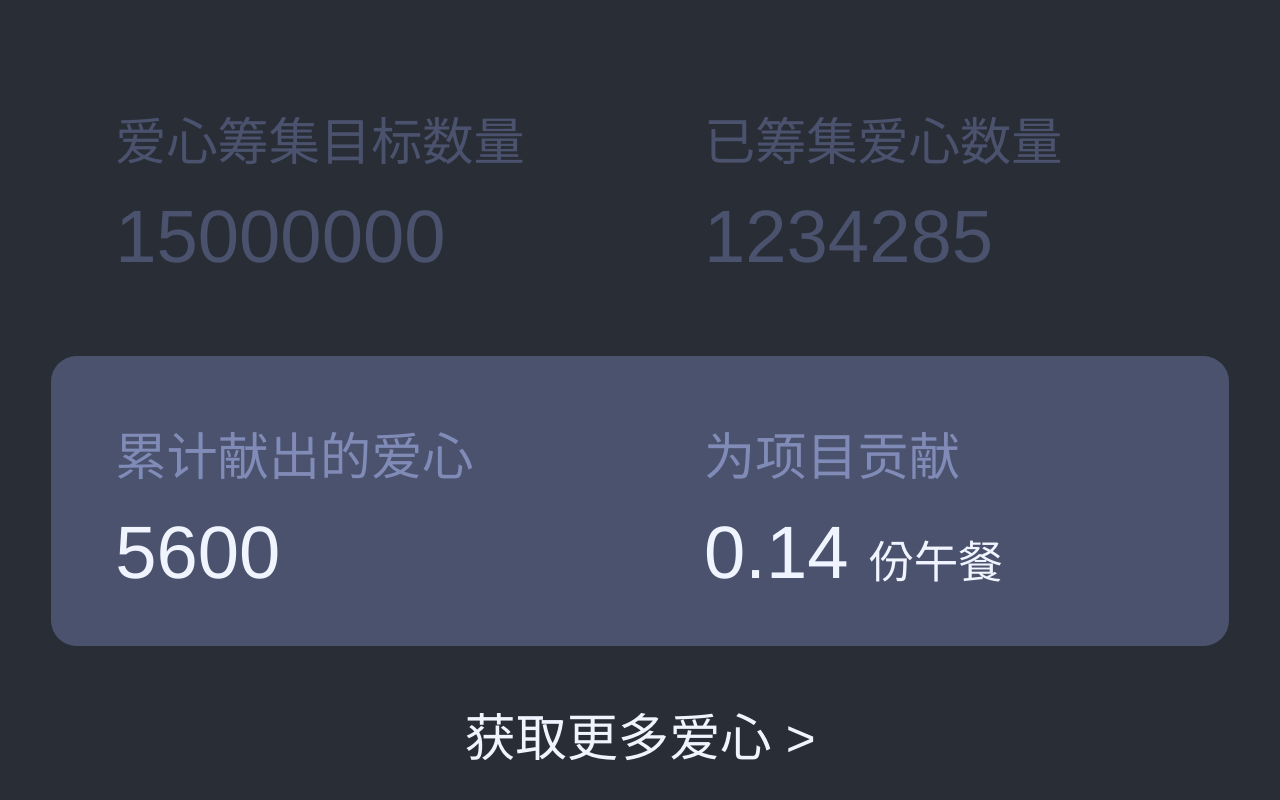
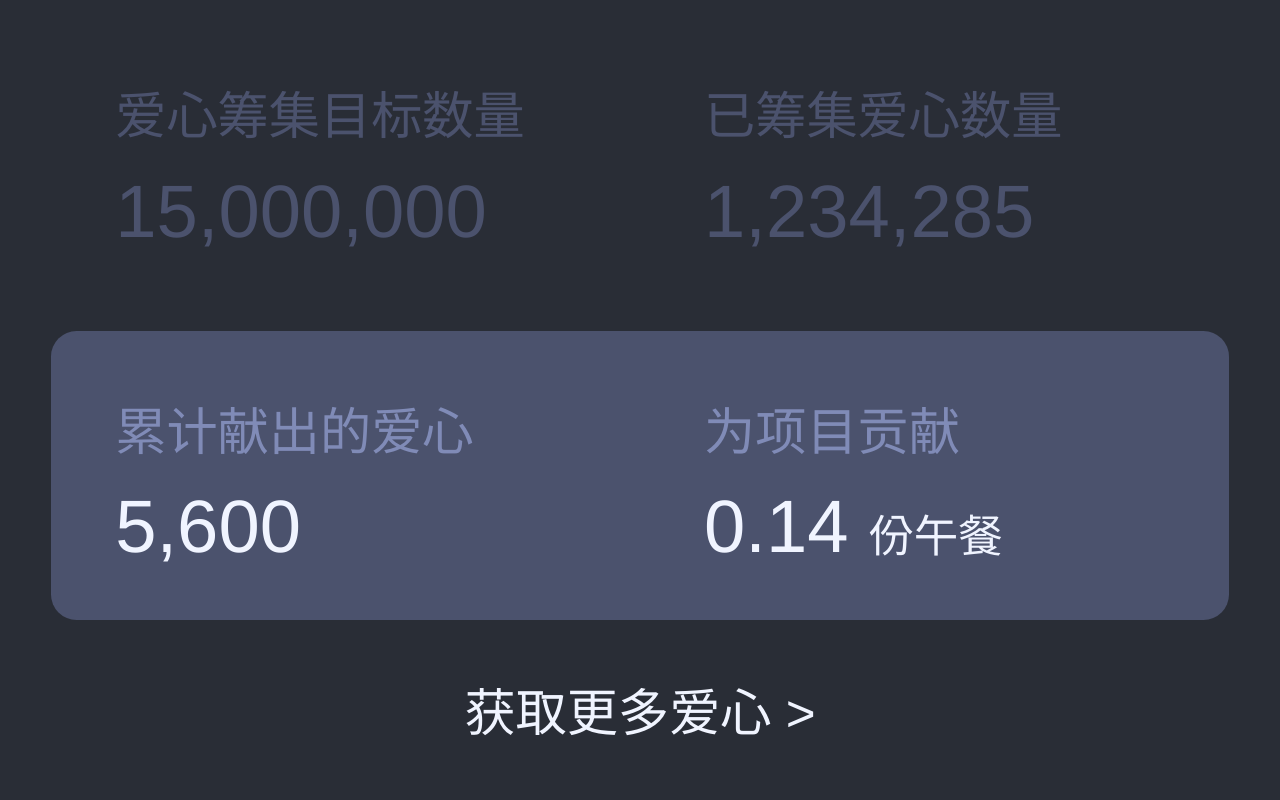
Before and after one commit to CoderMing/tencent-pretest, a Vue app: page / in a window 1280 px wide. Shown: the part 1569-2369 px from the top of the page. Built offline with nearby package versions, Linux system fonts and the light colour scheme.

Commit message:
update: 代码基本完成

```diff
--- a/src/App.vue
+++ b/src/App.vue
@@ -3,9 +3,12 @@
     <Nav />
     <Banner :imgUrl="pageData.bannerImg" />
     <TitleSection :titData="pageData.titleSectionData" />
+    <div class="section-container">
+      <Progress value="50" max="100"/>
       <StaticInfo :infoData="pageData.infoOne" colorMode="dark"/>
       <StaticInfo :infoData="pageData.infoTwo" colorMode="light"/>
       <a class="footer-link">获取更多爱心 ></a>
+    </div>
   </div>
 </template>
 
@@ -14,6 +17,7 @@ import Banner from './components/Banner.vue'
 import Nav from './components/Nav.vue'
 import TitleSection from './components/TitleSection.vue'
 import StaticInfo from './components/StaticInfo.vue'
+import Progress from './components/Progress.vue'
 
 import MookRequest from './mooks/index'
 
@@ -24,6 +28,7 @@ export default {
     Banner,
     Nav,
     TitleSection,
+    Progress,
     StaticInfo
   },
 
@@ -47,18 +52,23 @@ export default {
     margin 0
     padding 0
   body
-    background-color $bg-color
+    background-color #292d36
 
   #app
     font-family 'Avenir', Helvetica, Arial, sans-serif
     -webkit-font-smoothing antialiased
     -moz-osx-font-smoothing grayscale
     overflow-x hidden
+    .section-container
+      background-color $bg-color
+      height 500vh
+      width 94vw
+      margin 0 auto
     .footer-link
       color $base-h1-color
       font-size 4vw
       display block
       text-align center
-    margin 4vw 0
+      padding 4vw 0
 
 </style>
--- a/src/components/Nav.vue
+++ b/src/components/Nav.vue
@@ -12,8 +12,29 @@
 
       }
     },
-    components: {
-
+    mounted() {
+      ((offset, delayTime) => {
+        let el = window.document.querySelector('.nav')
+        let funcFlag = false
+        let testReg = /^(.*?)( offset)+$/;
+        const loopFunc = () => {
+          let offsetY = window.pageYOffset
+          if (offsetY > offset) {
+            if (testReg.test(el.className)) return void 0
+            else el.className += ' offset'
+          }
+          else {
+            if (testReg.test(el.className)) el.className = el.className.replace(testReg, '$1')
+            else return void 0
+          }
+        }
+        window.addEventListener('scroll', e => {
+          if (funcFlag) return false
+          funcFlag = true
+          loopFunc()
+          setTimeout(() => funcFlag = false, delayTime)
+        })
+      })(100, 50)
     }
   }
 </script>
@@ -25,6 +46,9 @@
     position fixed
     line-height 12vw
     z-index 10
+    transition background .3s
+    &.offset
+      background $bg-color
     .nav-logo
       size 30vw 8vw
       margin 2vw
--- a/src/components/Progress.vue
+++ b/src/components/Progress.vue
@@ -28,7 +28,7 @@
   @import '../config/config.styl'
   .progress-line
     display flex
-    padding 2vw 0
+    padding 2vw 1vw 0
     box-sizing border-box
     .prog-out
       flex 1
@@ -46,6 +46,8 @@
     .prog-p
       line-height 8vw
       padding-left 1vw
+      color $base-color
+      font-size 3.4vw
 
 
 </style>
--- a/src/components/StaticInfo.vue
+++ b/src/components/StaticInfo.vue
@@ -6,8 +6,8 @@
       class="stai-item"
       v-for="item in infoData"
       :key="item.name">
-      <div class="item-name">{{item.name}}</div>
-      <div class="item-num">{{item.num}}
+      <div class="item-name">{{item.name | add-dot}}</div>
+      <div class="item-num">{{item.num | add-dot}}
         <span>{{item.suffix}}</span>
       </div>
     </div>
--- a/src/components/Swiper.vue
+++ /dev/null
@@ -1,40 +0,0 @@
-<template>
-  <div class="carousel">
-    <div
-      class="caro-con"
-      :style="`width: ${picList ? picList.length : 1}00vw`">
-      <img
-        v-for="item in picList"
-        :key="item"
-        class="caro-item"
-        :src="item" />
-    </div>
-  </div>
-</template>
-
-<script>
-  export default {
-    data () {
-      return {
-
-      }
-    },
-    props: [ 'picList' ],
-  }
-</script>
-
-<style scoped lang="stylus">
-  @import '../config/config.styl'
-  .carousel
-    size 100vw 92vw
-    position relative
-    left 0
-    top 0
-    .caro-con
-      position absolute
-      top 0
-      left 0
-      .caro-item
-        size 100vw 92vw
-
-</style>
--- a/src/components/TitleSection.vue
+++ b/src/components/TitleSection.vue
@@ -2,13 +2,10 @@
   <Header class="title-section">
     <h1>{{titData && titData.title}}</h1>
     <h3>{{titData && titData.smallTitle}}</h3>
-    <Progress value="50" max="100"/>
   </Header>
 </template>
 
 <script>
-import Progress from './Progress.vue'
-
   export default {
     data () {
       return {
@@ -19,7 +16,7 @@ import Progress from './Progress.vue'
       'titData'
     ],
     components: {
-      Progress
+
     }
   }
 </script>
--- a/src/main.js
+++ b/src/main.js
@@ -3,6 +3,11 @@ import App from './App.vue'
 
 Vue.config.productionTip = false
 
+Vue.filter('add-dot', str => {
+  str = String(str)
+  return str.replace(/(?=([0-9]{3})+(\..*)?$)/g, ',')
+})
+
 new Vue({
-  render: h => h(App),
+  render: h => h(App)
 }).$mount('#app')
--- a/src/mooks/data.js
+++ b/src/mooks/data.js
@@ -18,6 +18,8 @@ export default {
     }
   ],
 
+  progress: { val: 50, max: 100 },
+
   infoTwo: [
     {
       name: '累计献出的爱心',
--- a/src/mooks/index.js
+++ b/src/mooks/index.js
@@ -1,5 +1,5 @@
 import data from './data'
 
 export default () => new Promise((resolve, reject) => {
-  setTimeout(() => resolve(JSON.stringify(data)), 500)
+  setTimeout(() => resolve(JSON.stringify(data)), 200)
 })
```
Lines whose indentation alone changed are shown as unchanged.
